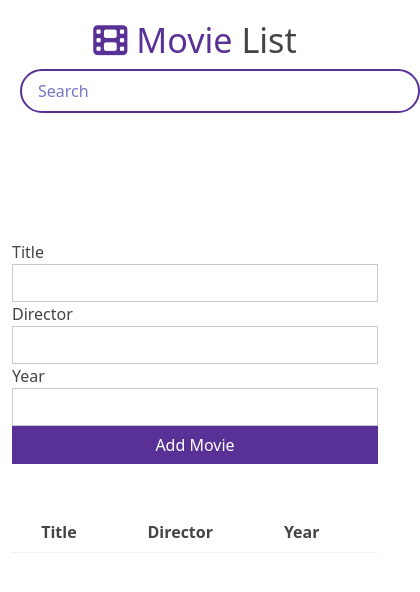
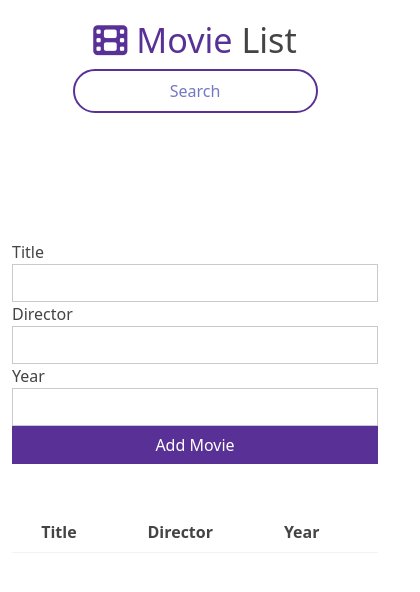
Before and after one commit to mrcllp/Movie-List, a plain HTML site: page index.html in a window 390 px wide. Shown: the whole page, 420 px wide, since content can reach past the window. Drawn offline with Linux system fonts and the light colour scheme; no server answers; a web font is replaced by a local one.

Commit message:
responsive

```diff
--- a/style1.css
+++ b/style1.css
@@ -35,7 +35,9 @@ body {
 
 .search {
   background-color: transparent;
-  width: 400px;
+  text-align: center;
+  width: 100%;
+  max-width: 70%;
   border: 2px solid #593196;
   border-radius: 50px;
   font-family: inherit;
@@ -43,6 +45,8 @@ body {
   padding: 0.5rem 1rem;
   color: #fff;
 }
+
+
 
 .search::placeholder {
   color: #7378c5;
```
